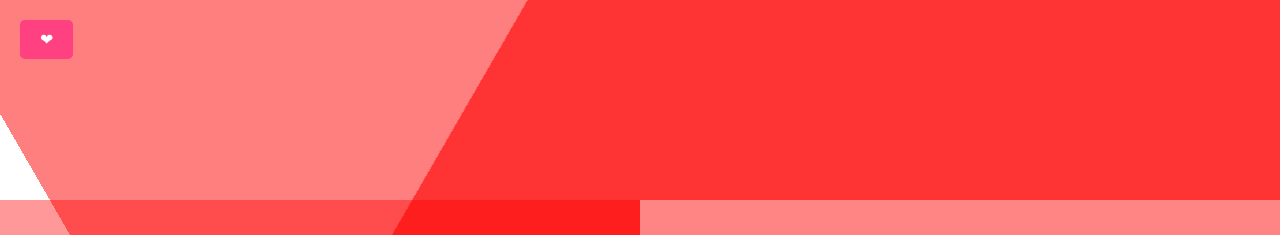
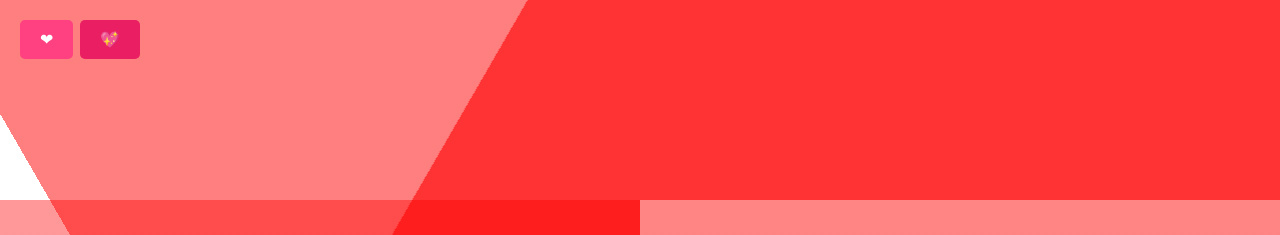
Before and after one commit to Ana-Karoline-Tech/Background-heart, a plain HTML site: page index.html in a window 1280 px wide. Shown: the top 235 px of the page. Drawn offline with Linux system fonts and the light colour scheme.

Commit message:
Adicionei algumas páginas e criei o Read-me

```diff
--- /dev/null
+++ b/azul.css
@@ -0,0 +1 @@
+html{height:100%;}body{margin:0;height:100%;} .bg{animation:slide 30s ease-in-out infinite alternate;position:fixed;top:0;left:-50%;right:-50%;bottom:0;z-index:-2;opacity:0.7;} .bg1{background-image:linear-gradient(-60deg, #6DD5FA 50%, #2980B9 50%);} .bg2{animation-direction:alternate-reverse;animation-duration:35s;background-image:linear-gradient(-60deg, #87CEEB 50%, #4682B4 50%);} .bg3{animation-duration:40s;background-image:linear-gradient(-60deg, #B0E0E6 50%, #1E90FF 50%);} @keyframes slide{0%{transform:translateX(-25%);}100%{transform:translateX(25%);}} .balloon{position:absolute;bottom:-100px;border-radius:50%;opacity:0.8;animation:floatUp var(--d) linear var(--t) infinite;z-index:-1;} .b1{--s:0.7;--x:20px;--l:10%;--d:15s;--t:0s;background-color:rgba(173,216,230,0.7);width:60px;height:60px;left:var(--l);} .b2{--s:1.0;--x:-15px;--l:30%;--d:18s;--t:3s;background-color:rgba(100,149,237,0.7);width:80px;height:80px;left:var(--l);} .b3{--s:0.5;--x:10px;--l:50%;--d:12s;--t:6s;background-color:rgba(135,206,250,0.7);width:50px;height:50px;left:var(--l);} .b4{--s:1.2;--x:-5px;--l:70%;--d:20s;--t:9s;background-color:rgba(65,105,225,0.7);width:90px;height:90px;left:var(--l);} .b5{--s:0.8;--x:25px;--l:90%;--d:16s;--t:12s;background-color:rgba(30,144,255,0.7);width:70px;height:70px;left:var(--l);} @keyframes floatUp{0%{transform:translateY(0) translateX(0) scale(var(--s));opacity:0.8;}100%{transform:translateY(-120vh) translateX(var(--x)) scale(var(--s));opacity:0;}}
--- /dev/null
+++ b/dark-heart.css
@@ -0,0 +1 @@
+html,body{height:100%;margin:0}.heart-bg{position:fixed;top:0;left:0;width:100%;height:100%;background:linear-gradient(-45deg,#880E4F,#C2185B);z-index:-1}.heart{position:absolute;width:50px;height:50px;background-color:#F8BBD0;transform:rotate(-45deg);bottom:-50px;animation:rise 15s linear infinite}.heart::before,.heart::after{content:'';position:absolute;width:50px;height:50px;background-color:#F8BBD0;border-radius:50%}.heart::before{top:-25px;left:0}.heart::after{left:25px;top:0}@keyframes rise{0%{transform:translateY(0) rotate(-45deg) scale(0);opacity:0}10%{opacity:.8}90%{opacity:.8}100%{transform:translateY(-100vh) rotate(-45deg) scale(1.2);opacity:0}}.heart1{left:10%;animation-delay:0s;animation-duration:14s}.heart2{left:20%;animation-delay:2s;animation-duration:17s}.heart3{left:30%;animation-delay:4s;animation-duration:13s}.heart4{left:40%;animation-delay:6s;animation-duration:16s}.heart5{left:50%;animation-delay:8s;animation-duration:12s}.heart6{left:60%;animation-delay:10s;animation-duration:15s}.heart7{left:70%;animation-delay:12s;animation-duration:18s}.heart8{left:80%;animation-delay:14s;animation-duration:11s}.heart9{left:5%;animation-delay:16s;animation-duration:19s}.heart10{left:95%;animation-delay:1s;animation-duration:10s}
--- a/heart.css
+++ b/heart.css
@@ -24,3 +24,17 @@ html, body { height: 100%; margin: 0; }
     cursor: pointer;
     z-index: 10;
 }
+
+.dark-pink-button {
+    position: fixed;
+    top: 20px;
+    left: 85px;
+    padding: 10px 20px;
+    font-size: 16px;
+    color: white;
+    background-color: #E91E63;
+    border: none;
+    border-radius: 5px;
+    cursor: pointer;
+    z-index: 10;
+}
--- a/index.html
+++ b/index.html
@@ -13,5 +13,7 @@
     </div><div class='bg bg3'></div>
     <h1>Karoline</h1>
     <button class="heart-button" onclick="location.href='heart.html'">❤</button>
+    <button class="dark-pink-button" onclick="location.href='heart-dark-pink.html'">💖</button>
+
 </body>
 </html>
--- a/style.css
+++ b/style.css
@@ -26,3 +26,17 @@ h1 {color: rgb(26, 17, 198); text-align: center; margin-top: 20%; font-size: 50p
     cursor: pointer;
     z-index: 10;
 }
+
+.dark-pink-button {
+    position: fixed;
+    top: 20px;
+    left: 80px;
+    padding: 10px 20px;
+    font-size: 16px;
+    color: white;
+    background-color: #E91E63;
+    border: none;
+    border-radius: 5px;
+    cursor: pointer;
+    z-index: 10;
+}
```
Also changed, not shown: azul.html (added, +13 -0 lines), dark-heart.html (added, +12 -0 lines), heart-dark-pink.css (added, +29 -0 lines), heart-dark-pink.html (added, +18 -0 lines), heart.html (+1 -0 lines), 1 other file.
